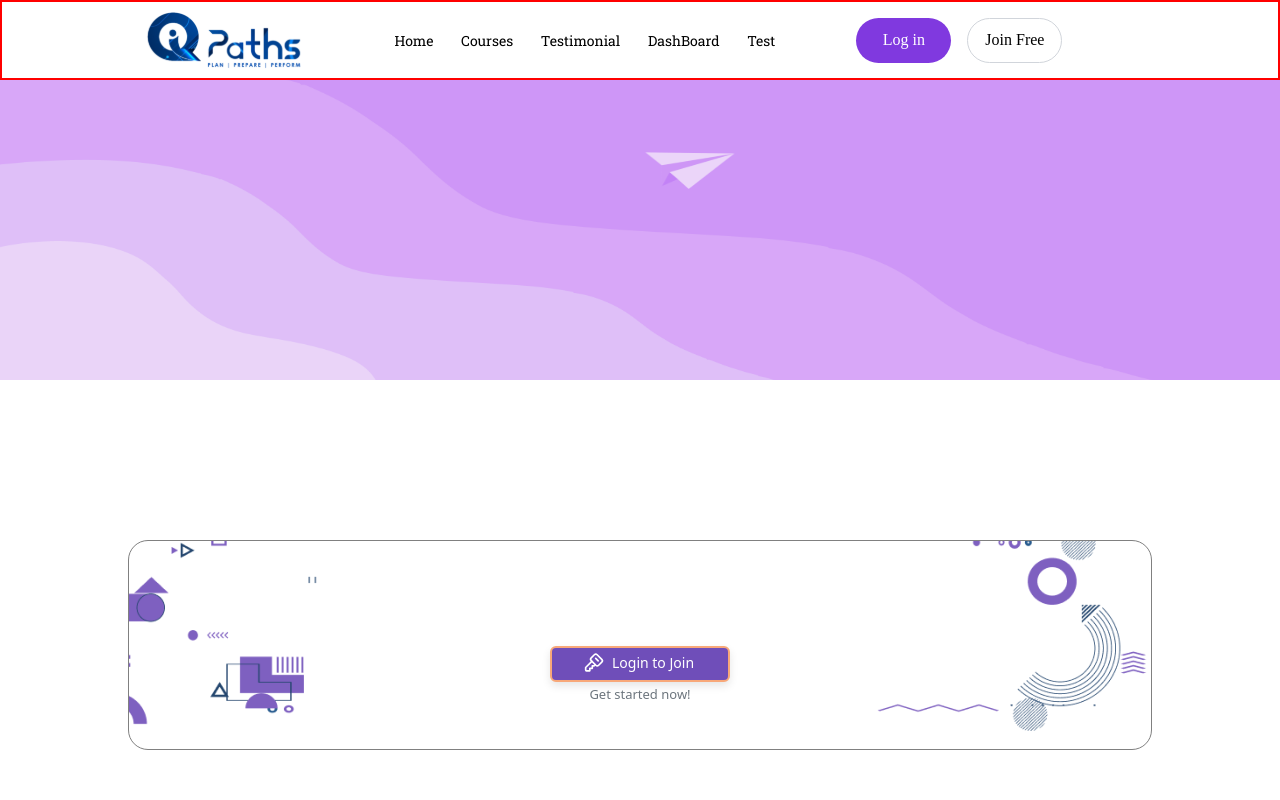
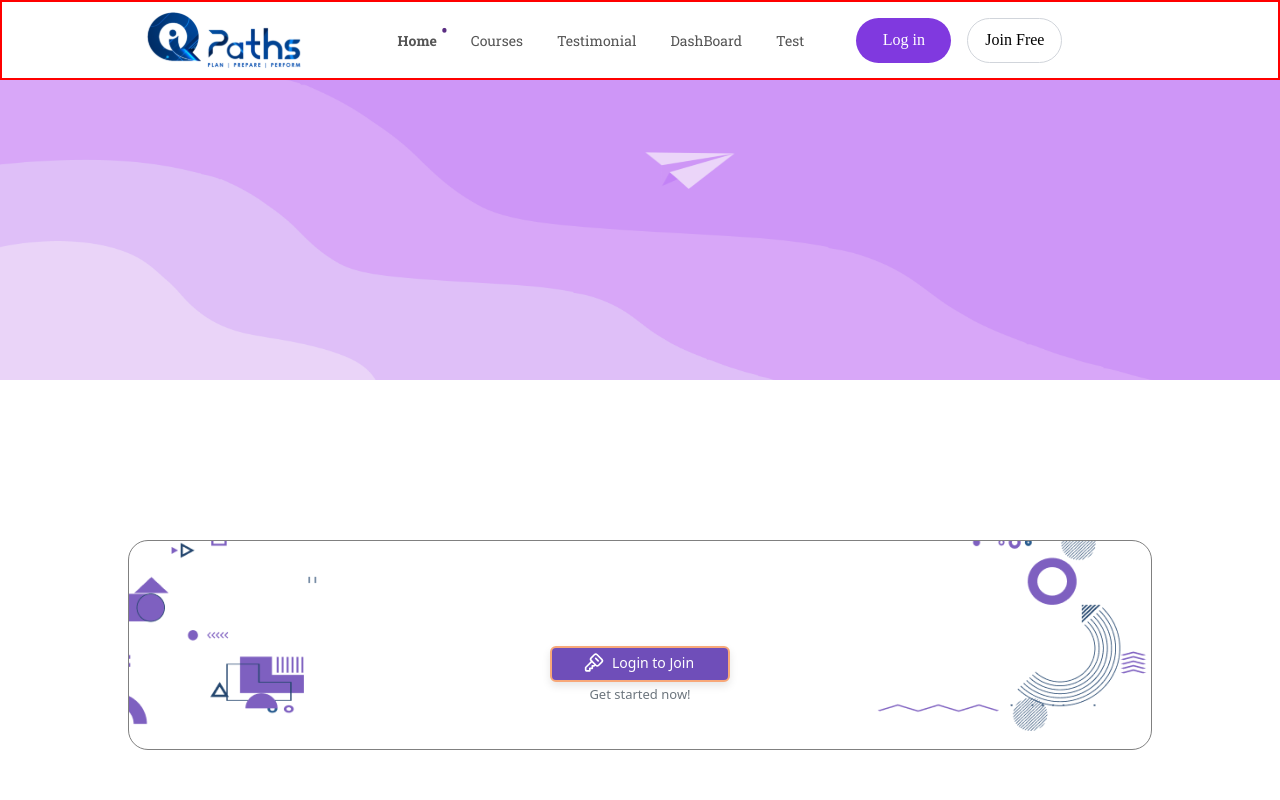
Before and after one commit to ITISH7/iqpathsquizFrontend, a React (Vite) app: page / in a window 1280 px wide. Shown: the top 800 px of the page. Built offline with nearby package versions, Linux system fonts and the light colour scheme; a web font is replaced by a local one.

Commit message:
make changes in header

```diff
--- a/src/componets/Header/Header.jsx
+++ b/src/componets/Header/Header.jsx
@@ -24,9 +24,16 @@ function Header() {
         </div>
         <ul className={styles.navList}>
           {navItems.map((item, index) => (
-            <li key={index} className={styles.navItem}>
+            <li
+            key={index}
+            className={`${styles.navItem} ${
+              location.pathname === item.path ? styles.active : ''
+            }`}
+          >
+            <Link to={item.path} className={styles.navLink}>
               {item.name}
-            </li>
+            </Link>
+          </li>
           ))}
         </ul>
         <div className={styles.authButtons}>
--- a/src/componets/Header/Header.module.css
+++ b/src/componets/Header/Header.module.css
@@ -30,7 +30,48 @@
 }
 
 .navItem {
-  padding: 0.8rem;
+  position: relative;
+  display: flex;
+  justify-content: center;
+  align-items: center;
+  /* background-color: #f7f7f7;  */
+  padding: 1rem;
+  /* border: 1px solid gray; */
+}
+
+.navItem .navLink {
+  text-decoration: none;
+  color: #555;
+}
+
+.navItem:hover {
+  color: #5a2d82;
+  font-weight: bold;
+}
+
+.navItem:hover::before {
+  content: '•';
+  position: absolute;
+  top: 3px;
+  left: 88%;
+  transform: translateX(-50%);
+  color: #5a2d82;
+  font-size: 18px;
+}
+
+.navItem.active {
+  color: #5a2d82;
+  font-weight: bold;
+}
+
+.navItem.active::before {
+  content: '•';
+  position: absolute;
+  top: 3px;
+  left: 88%;
+  transform: translateX(-50%);
+  color: #5a2d82;
+  font-size: 18px;
 }
 
 .authButtons {
--- a/src/componets/Statistics/Statistics.jsx
+++ b/src/componets/Statistics/Statistics.jsx
@@ -89,7 +89,7 @@ const Statistics = () => {
           <div className={styles.footerButtons}>
             <Link to="/leaderboard">
               <div className={styles.leaderboardButton}>
-                <img src="src/assets/LeaderBoardIcon.svg" alt="Leader Board Icon" />
+                <img src="src\assets\fire.gif" alt="Leader Board Icon" />
                 <button>Leaderboard</button>
               </div>
             </Link>
--- a/src/componets/Statistics/Statistics.module.css
+++ b/src/componets/Statistics/Statistics.module.css
@@ -343,6 +343,14 @@
     display: flex;
 }
 
+.leaderboardButton img {
+    width: 100px;
+    height: 50px;
+    margin-left: -30px;
+    margin-top: -15px;
+    margin-right: -30px;
+}
+
 .shareButton {
     display: flex;
     gap: 5px;
```
